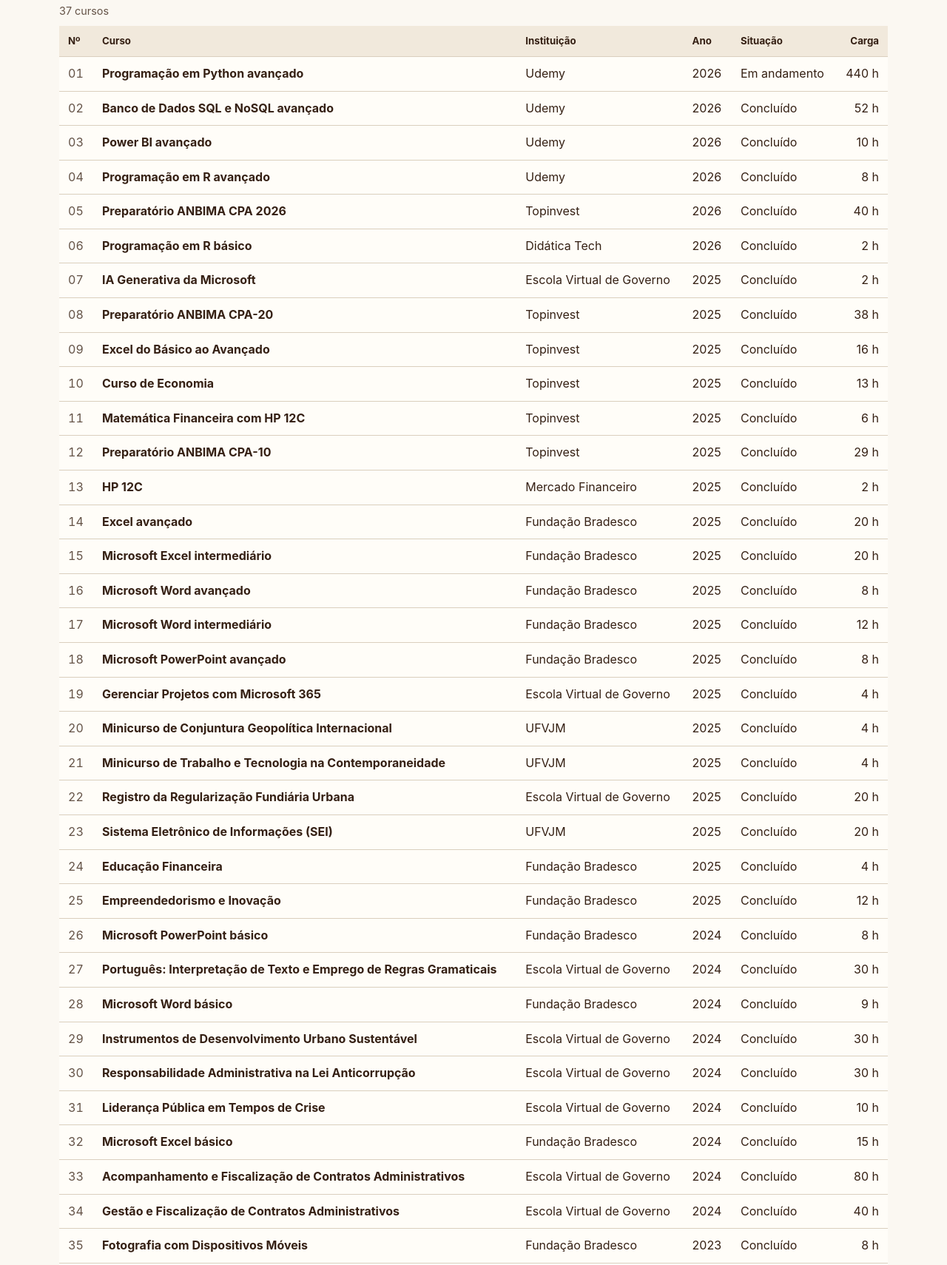
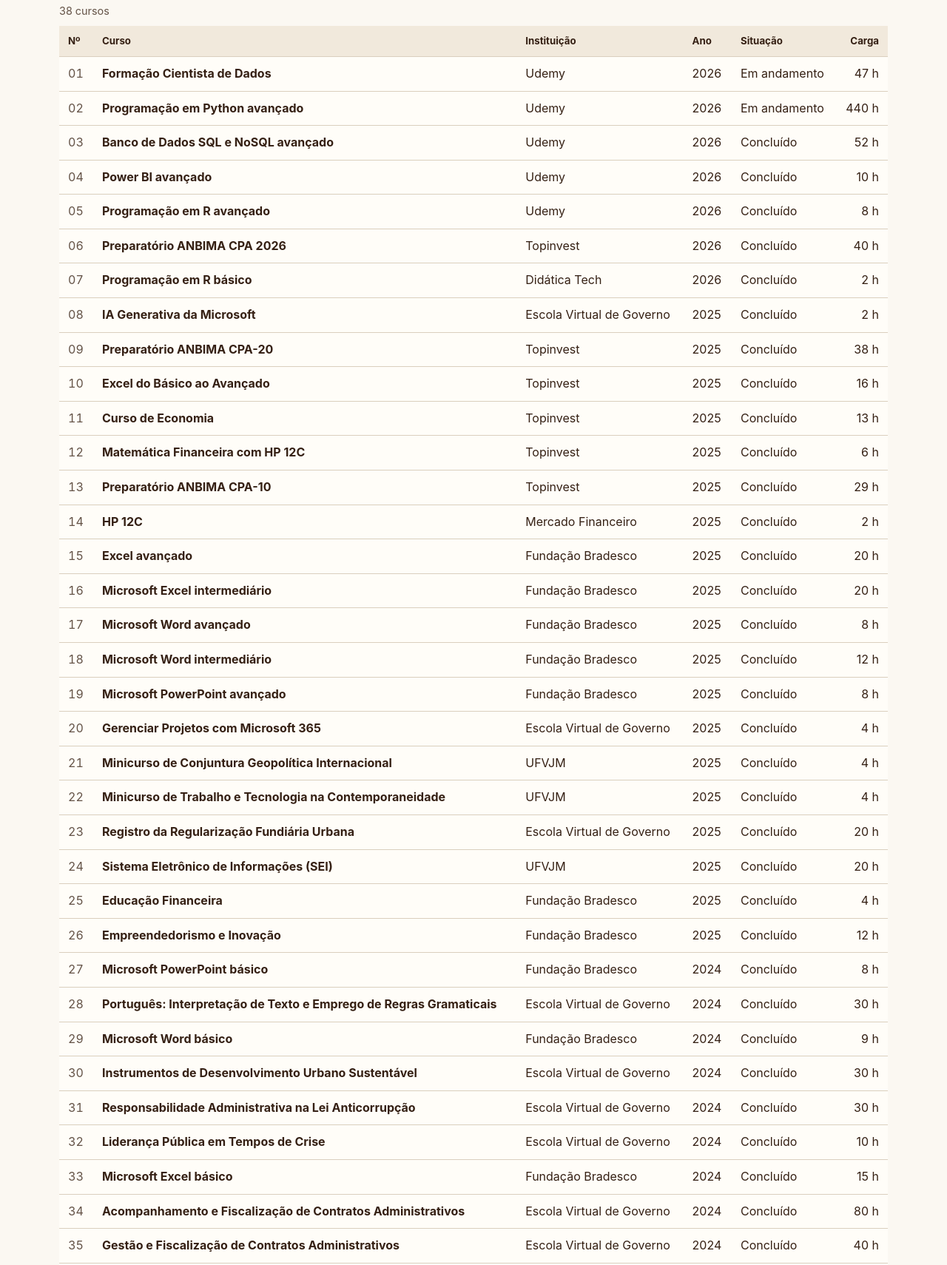
Before and after one commit to cleben-norte/portfolio-curriculo, a plain HTML site: page cursos.html in a window 1280 px wide. Shown: the part 1004-2714 px from the top of the page at 74% size. Drawn offline with Linux system fonts and the light colour scheme.

Commit message:
Adiciona Formação Cientista de Dados da Udemy

```diff
--- a/cursos.html
+++ b/cursos.html
@@ -27,9 +27,9 @@
 <dl class="stats">
 <div class="stat"><dt>Horas de cursos concluídos</dt><dd>622 h</dd></div>
 <div class="stat"><dt>Cursos que somam horas</dt><dd>36</dd></div>
-<div class="stat"><dt>Cursos listados</dt><dd>37</dd></div>
+<div class="stat"><dt>Cursos listados</dt><dd>38</dd></div>
 </dl>
-<p class="note">As 440 h de Python avançado correspondem à carga prevista do curso em andamento. A entrada repetida de Liderança Pública foi contada uma vez.</p>
+<p class="note">As 487 h dos dois cursos em andamento ficam fora do total de horas concluídas. A entrada repetida de Liderança Pública foi contada uma vez.</p>
 </div></section>
 <section class="section"><div class="wrap">
 <div class="section-head"><h2 id="lista">Lista de cursos</h2></div>
@@ -38,45 +38,46 @@
 <label>Ano<select id="ano"><option value="">Todos os anos</option><option>2026</option><option>2025</option><option>2024</option><option>2023</option></select></label>
 <label>Situação<select id="situacao"><option value="">Todas as situações</option><option value="feito">Concluído</option><option value="curso">Em andamento</option></select></label>
 </div>
-<p id="resultado" class="result" role="status">37 cursos</p>
+<p id="resultado" class="result" role="status">38 cursos</p>
 <table aria-labelledby="lista"><thead><tr><th scope="col">Nº</th><th scope="col">Curso</th><th scope="col" class="wide">Instituição</th><th scope="col" class="wide">Ano</th><th scope="col" class="wide">Situação</th><th scope="col" class="hour">Carga</th></tr></thead><tbody>
-<tr data-year="2026" data-status="curso"><td class="nr">01</td><th scope="row">Programação em Python avançado<span class="mobile-meta">Udemy · 2026 · Em andamento</span></th><td class="wide">Udemy</td><td class="wide">2026</td><td class="wide">Em andamento</td><td class="hour">440 h</td></tr>
-<tr data-year="2026" data-status="feito"><td class="nr">02</td><th scope="row">Banco de Dados SQL e NoSQL avançado<span class="mobile-meta">Udemy · 2026 · Concluído</span></th><td class="wide">Udemy</td><td class="wide">2026</td><td class="wide">Concluído</td><td class="hour">52 h</td></tr>
-<tr data-year="2026" data-status="feito"><td class="nr">03</td><th scope="row">Power BI avançado<span class="mobile-meta">Udemy · 2026 · Concluído</span></th><td class="wide">Udemy</td><td class="wide">2026</td><td class="wide">Concluído</td><td class="hour">10 h</td></tr>
-<tr data-year="2026" data-status="feito"><td class="nr">04</td><th scope="row">Programação em R avançado<span class="mobile-meta">Udemy · 2026 · Concluído</span></th><td class="wide">Udemy</td><td class="wide">2026</td><td class="wide">Concluído</td><td class="hour">8 h</td></tr>
-<tr data-year="2026" data-status="feito"><td class="nr">05</td><th scope="row">Preparatório ANBIMA CPA 2026<span class="mobile-meta">Topinvest · 2026 · Concluído</span></th><td class="wide">Topinvest</td><td class="wide">2026</td><td class="wide">Concluído</td><td class="hour">40 h</td></tr>
-<tr data-year="2026" data-status="feito"><td class="nr">06</td><th scope="row">Programação em R básico<span class="mobile-meta">Didática Tech · 2026 · Concluído</span></th><td class="wide">Didática Tech</td><td class="wide">2026</td><td class="wide">Concluído</td><td class="hour">2 h</td></tr>
-<tr data-year="2025" data-status="feito"><td class="nr">07</td><th scope="row">IA Generativa da Microsoft<span class="mobile-meta">Escola Virtual de Governo · 2025 · Concluído</span></th><td class="wide">Escola Virtual de Governo</td><td class="wide">2025</td><td class="wide">Concluído</td><td class="hour">2 h</td></tr>
-<tr data-year="2025" data-status="feito"><td class="nr">08</td><th scope="row">Preparatório ANBIMA CPA-20<span class="mobile-meta">Topinvest · 2025 · Concluído</span></th><td class="wide">Topinvest</td><td class="wide">2025</td><td class="wide">Concluído</td><td class="hour">38 h</td></tr>
-<tr data-year="2025" data-status="feito"><td class="nr">09</td><th scope="row">Excel do Básico ao Avançado<span class="mobile-meta">Topinvest · 2025 · Concluído</span></th><td class="wide">Topinvest</td><td class="wide">2025</td><td class="wide">Concluído</td><td class="hour">16 h</td></tr>
-<tr data-year="2025" data-status="feito"><td class="nr">10</td><th scope="row">Curso de Economia<span class="mobile-meta">Topinvest · 2025 · Concluído</span></th><td class="wide">Topinvest</td><td class="wide">2025</td><td class="wide">Concluído</td><td class="hour">13 h</td></tr>
-<tr data-year="2025" data-status="feito"><td class="nr">11</td><th scope="row">Matemática Financeira com HP 12C<span class="mobile-meta">Topinvest · 2025 · Concluído</span></th><td class="wide">Topinvest</td><td class="wide">2025</td><td class="wide">Concluído</td><td class="hour">6 h</td></tr>
-<tr data-year="2025" data-status="feito"><td class="nr">12</td><th scope="row">Preparatório ANBIMA CPA-10<span class="mobile-meta">Topinvest · 2025 · Concluído</span></th><td class="wide">Topinvest</td><td class="wide">2025</td><td class="wide">Concluído</td><td class="hour">29 h</td></tr>
-<tr data-year="2025" data-status="feito"><td class="nr">13</td><th scope="row">HP 12C<span class="mobile-meta">Mercado Financeiro · 2025 · Concluído</span></th><td class="wide">Mercado Financeiro</td><td class="wide">2025</td><td class="wide">Concluído</td><td class="hour">2 h</td></tr>
-<tr data-year="2025" data-status="feito"><td class="nr">14</td><th scope="row">Excel avançado<span class="mobile-meta">Fundação Bradesco · 2025 · Concluído</span></th><td class="wide">Fundação Bradesco</td><td class="wide">2025</td><td class="wide">Concluído</td><td class="hour">20 h</td></tr>
-<tr data-year="2025" data-status="feito"><td class="nr">15</td><th scope="row">Microsoft Excel intermediário<span class="mobile-meta">Fundação Bradesco · 2025 · Concluído</span></th><td class="wide">Fundação Bradesco</td><td class="wide">2025</td><td class="wide">Concluído</td><td class="hour">20 h</td></tr>
-<tr data-year="2025" data-status="feito"><td class="nr">16</td><th scope="row">Microsoft Word avançado<span class="mobile-meta">Fundação Bradesco · 2025 · Concluído</span></th><td class="wide">Fundação Bradesco</td><td class="wide">2025</td><td class="wide">Concluído</td><td class="hour">8 h</td></tr>
-<tr data-year="2025" data-status="feito"><td class="nr">17</td><th scope="row">Microsoft Word intermediário<span class="mobile-meta">Fundação Bradesco · 2025 · Concluído</span></th><td class="wide">Fundação Bradesco</td><td class="wide">2025</td><td class="wide">Concluído</td><td class="hour">12 h</td></tr>
-<tr data-year="2025" data-status="feito"><td class="nr">18</td><th scope="row">Microsoft PowerPoint avançado<span class="mobile-meta">Fundação Bradesco · 2025 · Concluído</span></th><td class="wide">Fundação Bradesco</td><td class="wide">2025</td><td class="wide">Concluído</td><td class="hour">8 h</td></tr>
-<tr data-year="2025" data-status="feito"><td class="nr">19</td><th scope="row">Gerenciar Projetos com Microsoft 365<span class="mobile-meta">Escola Virtual de Governo · 2025 · Concluído</span></th><td class="wide">Escola Virtual de Governo</td><td class="wide">2025</td><td class="wide">Concluído</td><td class="hour">4 h</td></tr>
-<tr data-year="2025" data-status="feito"><td class="nr">20</td><th scope="row">Minicurso de Conjuntura Geopolítica Internacional<span class="mobile-meta">UFVJM · 2025 · Concluído</span></th><td class="wide">UFVJM</td><td class="wide">2025</td><td class="wide">Concluído</td><td class="hour">4 h</td></tr>
-<tr data-year="2025" data-status="feito"><td class="nr">21</td><th scope="row">Minicurso de Trabalho e Tecnologia na Contemporaneidade<span class="mobile-meta">UFVJM · 2025 · Concluído</span></th><td class="wide">UFVJM</td><td class="wide">2025</td><td class="wide">Concluído</td><td class="hour">4 h</td></tr>
-<tr data-year="2025" data-status="feito"><td class="nr">22</td><th scope="row">Registro da Regularização Fundiária Urbana<span class="mobile-meta">Escola Virtual de Governo · 2025 · Concluído</span></th><td class="wide">Escola Virtual de Governo</td><td class="wide">2025</td><td class="wide">Concluído</td><td class="hour">20 h</td></tr>
-<tr data-year="2025" data-status="feito"><td class="nr">23</td><th scope="row">Sistema Eletrônico de Informações (SEI)<span class="mobile-meta">UFVJM · 2025 · Concluído</span></th><td class="wide">UFVJM</td><td class="wide">2025</td><td class="wide">Concluído</td><td class="hour">20 h</td></tr>
-<tr data-year="2025" data-status="feito"><td class="nr">24</td><th scope="row">Educação Financeira<span class="mobile-meta">Fundação Bradesco · 2025 · Concluído</span></th><td class="wide">Fundação Bradesco</td><td class="wide">2025</td><td class="wide">Concluído</td><td class="hour">4 h</td></tr>
-<tr data-year="2025" data-status="feito"><td class="nr">25</td><th scope="row">Empreendedorismo e Inovação<span class="mobile-meta">Fundação Bradesco · 2025 · Concluído</span></th><td class="wide">Fundação Bradesco</td><td class="wide">2025</td><td class="wide">Concluído</td><td class="hour">12 h</td></tr>
-<tr data-year="2024" data-status="feito"><td class="nr">26</td><th scope="row">Microsoft PowerPoint básico<span class="mobile-meta">Fundação Bradesco · 2024 · Concluído</span></th><td class="wide">Fundação Bradesco</td><td class="wide">2024</td><td class="wide">Concluído</td><td class="hour">8 h</td></tr>
-<tr data-year="2024" data-status="feito"><td class="nr">27</td><th scope="row">Português: Interpretação de Texto e Emprego de Regras Gramaticais<span class="mobile-meta">Escola Virtual de Governo · 2024 · Concluído</span></th><td class="wide">Escola Virtual de Governo</td><td class="wide">2024</td><td class="wide">Concluído</td><td class="hour">30 h</td></tr>
-<tr data-year="2024" data-status="feito"><td class="nr">28</td><th scope="row">Microsoft Word básico<span class="mobile-meta">Fundação Bradesco · 2024 · Concluído</span></th><td class="wide">Fundação Bradesco</td><td class="wide">2024</td><td class="wide">Concluído</td><td class="hour">9 h</td></tr>
-<tr data-year="2024" data-status="feito"><td class="nr">29</td><th scope="row">Instrumentos de Desenvolvimento Urbano Sustentável<span class="mobile-meta">Escola Virtual de Governo · 2024 · Concluído</span></th><td class="wide">Escola Virtual de Governo</td><td class="wide">2024</td><td class="wide">Concluído</td><td class="hour">30 h</td></tr>
-<tr data-year="2024" data-status="feito"><td class="nr">30</td><th scope="row">Responsabilidade Administrativa na Lei Anticorrupção<span class="mobile-meta">Escola Virtual de Governo · 2024 · Concluído</span></th><td class="wide">Escola Virtual de Governo</td><td class="wide">2024</td><td class="wide">Concluído</td><td class="hour">30 h</td></tr>
-<tr data-year="2024" data-status="feito"><td class="nr">31</td><th scope="row">Liderança Pública em Tempos de Crise<span class="mobile-meta">Escola Virtual de Governo · 2024 · Concluído</span></th><td class="wide">Escola Virtual de Governo</td><td class="wide">2024</td><td class="wide">Concluído</td><td class="hour">10 h</td></tr>
-<tr data-year="2024" data-status="feito"><td class="nr">32</td><th scope="row">Microsoft Excel básico<span class="mobile-meta">Fundação Bradesco · 2024 · Concluído</span></th><td class="wide">Fundação Bradesco</td><td class="wide">2024</td><td class="wide">Concluído</td><td class="hour">15 h</td></tr>
-<tr data-year="2024" data-status="feito"><td class="nr">33</td><th scope="row">Acompanhamento e Fiscalização de Contratos Administrativos<span class="mobile-meta">Escola Virtual de Governo · 2024 · Concluído</span></th><td class="wide">Escola Virtual de Governo</td><td class="wide">2024</td><td class="wide">Concluído</td><td class="hour">80 h</td></tr>
-<tr data-year="2024" data-status="feito"><td class="nr">34</td><th scope="row">Gestão e Fiscalização de Contratos Administrativos<span class="mobile-meta">Escola Virtual de Governo · 2024 · Concluído</span></th><td class="wide">Escola Virtual de Governo</td><td class="wide">2024</td><td class="wide">Concluído</td><td class="hour">40 h</td></tr>
-<tr data-year="2023" data-status="feito"><td class="nr">35</td><th scope="row">Fotografia com Dispositivos Móveis<span class="mobile-meta">Fundação Bradesco · 2023 · Concluído</span></th><td class="wide">Fundação Bradesco</td><td class="wide">2023</td><td class="wide">Concluído</td><td class="hour">8 h</td></tr>
-<tr data-year="2023" data-status="feito"><td class="nr">36</td><th scope="row">Fundamentos do Design Gráfico<span class="mobile-meta">Fundação Bradesco · 2023 · Concluído</span></th><td class="wide">Fundação Bradesco</td><td class="wide">2023</td><td class="wide">Concluído</td><td class="hour">6 h</td></tr>
-<tr data-year="2023" data-status="feito"><td class="nr">37</td><th scope="row">Lei Geral de Proteção de Dados (LGPD)<span class="mobile-meta">Fundação Bradesco · 2023 · Concluído</span></th><td class="wide">Fundação Bradesco</td><td class="wide">2023</td><td class="wide">Concluído</td><td class="hour">2 h</td></tr>
+<tr data-year="2026" data-status="curso"><td class="nr">01</td><th scope="row">Formação Cientista de Dados<span class="mobile-meta">Udemy · 2026 · Em andamento</span></th><td class="wide">Udemy</td><td class="wide">2026</td><td class="wide">Em andamento</td><td class="hour">47 h</td></tr>
+<tr data-year="2026" data-status="curso"><td class="nr">02</td><th scope="row">Programação em Python avançado<span class="mobile-meta">Udemy · 2026 · Em andamento</span></th><td class="wide">Udemy</td><td class="wide">2026</td><td class="wide">Em andamento</td><td class="hour">440 h</td></tr>
+<tr data-year="2026" data-status="feito"><td class="nr">03</td><th scope="row">Banco de Dados SQL e NoSQL avançado<span class="mobile-meta">Udemy · 2026 · Concluído</span></th><td class="wide">Udemy</td><td class="wide">2026</td><td class="wide">Concluído</td><td class="hour">52 h</td></tr>
+<tr data-year="2026" data-status="feito"><td class="nr">04</td><th scope="row">Power BI avançado<span class="mobile-meta">Udemy · 2026 · Concluído</span></th><td class="wide">Udemy</td><td class="wide">2026</td><td class="wide">Concluído</td><td class="hour">10 h</td></tr>
+<tr data-year="2026" data-status="feito"><td class="nr">05</td><th scope="row">Programação em R avançado<span class="mobile-meta">Udemy · 2026 · Concluído</span></th><td class="wide">Udemy</td><td class="wide">2026</td><td class="wide">Concluído</td><td class="hour">8 h</td></tr>
+<tr data-year="2026" data-status="feito"><td class="nr">06</td><th scope="row">Preparatório ANBIMA CPA 2026<span class="mobile-meta">Topinvest · 2026 · Concluído</span></th><td class="wide">Topinvest</td><td class="wide">2026</td><td class="wide">Concluído</td><td class="hour">40 h</td></tr>
+<tr data-year="2026" data-status="feito"><td class="nr">07</td><th scope="row">Programação em R básico<span class="mobile-meta">Didática Tech · 2026 · Concluído</span></th><td class="wide">Didática Tech</td><td class="wide">2026</td><td class="wide">Concluído</td><td class="hour">2 h</td></tr>
+<tr data-year="2025" data-status="feito"><td class="nr">08</td><th scope="row">IA Generativa da Microsoft<span class="mobile-meta">Escola Virtual de Governo · 2025 · Concluído</span></th><td class="wide">Escola Virtual de Governo</td><td class="wide">2025</td><td class="wide">Concluído</td><td class="hour">2 h</td></tr>
+<tr data-year="2025" data-status="feito"><td class="nr">09</td><th scope="row">Preparatório ANBIMA CPA-20<span class="mobile-meta">Topinvest · 2025 · Concluído</span></th><td class="wide">Topinvest</td><td class="wide">2025</td><td class="wide">Concluído</td><td class="hour">38 h</td></tr>
+<tr data-year="2025" data-status="feito"><td class="nr">10</td><th scope="row">Excel do Básico ao Avançado<span class="mobile-meta">Topinvest · 2025 · Concluído</span></th><td class="wide">Topinvest</td><td class="wide">2025</td><td class="wide">Concluído</td><td class="hour">16 h</td></tr>
+<tr data-year="2025" data-status="feito"><td class="nr">11</td><th scope="row">Curso de Economia<span class="mobile-meta">Topinvest · 2025 · Concluído</span></th><td class="wide">Topinvest</td><td class="wide">2025</td><td class="wide">Concluído</td><td class="hour">13 h</td></tr>
+<tr data-year="2025" data-status="feito"><td class="nr">12</td><th scope="row">Matemática Financeira com HP 12C<span class="mobile-meta">Topinvest · 2025 · Concluído</span></th><td class="wide">Topinvest</td><td class="wide">2025</td><td class="wide">Concluído</td><td class="hour">6 h</td></tr>
+<tr data-year="2025" data-status="feito"><td class="nr">13</td><th scope="row">Preparatório ANBIMA CPA-10<span class="mobile-meta">Topinvest · 2025 · Concluído</span></th><td class="wide">Topinvest</td><td class="wide">2025</td><td class="wide">Concluído</td><td class="hour">29 h</td></tr>
+<tr data-year="2025" data-status="feito"><td class="nr">14</td><th scope="row">HP 12C<span class="mobile-meta">Mercado Financeiro · 2025 · Concluído</span></th><td class="wide">Mercado Financeiro</td><td class="wide">2025</td><td class="wide">Concluído</td><td class="hour">2 h</td></tr>
+<tr data-year="2025" data-status="feito"><td class="nr">15</td><th scope="row">Excel avançado<span class="mobile-meta">Fundação Bradesco · 2025 · Concluído</span></th><td class="wide">Fundação Bradesco</td><td class="wide">2025</td><td class="wide">Concluído</td><td class="hour">20 h</td></tr>
+<tr data-year="2025" data-status="feito"><td class="nr">16</td><th scope="row">Microsoft Excel intermediário<span class="mobile-meta">Fundação Bradesco · 2025 · Concluído</span></th><td class="wide">Fundação Bradesco</td><td class="wide">2025</td><td class="wide">Concluído</td><td class="hour">20 h</td></tr>
+<tr data-year="2025" data-status="feito"><td class="nr">17</td><th scope="row">Microsoft Word avançado<span class="mobile-meta">Fundação Bradesco · 2025 · Concluído</span></th><td class="wide">Fundação Bradesco</td><td class="wide">2025</td><td class="wide">Concluído</td><td class="hour">8 h</td></tr>
+<tr data-year="2025" data-status="feito"><td class="nr">18</td><th scope="row">Microsoft Word intermediário<span class="mobile-meta">Fundação Bradesco · 2025 · Concluído</span></th><td class="wide">Fundação Bradesco</td><td class="wide">2025</td><td class="wide">Concluído</td><td class="hour">12 h</td></tr>
+<tr data-year="2025" data-status="feito"><td class="nr">19</td><th scope="row">Microsoft PowerPoint avançado<span class="mobile-meta">Fundação Bradesco · 2025 · Concluído</span></th><td class="wide">Fundação Bradesco</td><td class="wide">2025</td><td class="wide">Concluído</td><td class="hour">8 h</td></tr>
+<tr data-year="2025" data-status="feito"><td class="nr">20</td><th scope="row">Gerenciar Projetos com Microsoft 365<span class="mobile-meta">Escola Virtual de Governo · 2025 · Concluído</span></th><td class="wide">Escola Virtual de Governo</td><td class="wide">2025</td><td class="wide">Concluído</td><td class="hour">4 h</td></tr>
+<tr data-year="2025" data-status="feito"><td class="nr">21</td><th scope="row">Minicurso de Conjuntura Geopolítica Internacional<span class="mobile-meta">UFVJM · 2025 · Concluído</span></th><td class="wide">UFVJM</td><td class="wide">2025</td><td class="wide">Concluído</td><td class="hour">4 h</td></tr>
+<tr data-year="2025" data-status="feito"><td class="nr">22</td><th scope="row">Minicurso de Trabalho e Tecnologia na Contemporaneidade<span class="mobile-meta">UFVJM · 2025 · Concluído</span></th><td class="wide">UFVJM</td><td class="wide">2025</td><td class="wide">Concluído</td><td class="hour">4 h</td></tr>
+<tr data-year="2025" data-status="feito"><td class="nr">23</td><th scope="row">Registro da Regularização Fundiária Urbana<span class="mobile-meta">Escola Virtual de Governo · 2025 · Concluído</span></th><td class="wide">Escola Virtual de Governo</td><td class="wide">2025</td><td class="wide">Concluído</td><td class="hour">20 h</td></tr>
+<tr data-year="2025" data-status="feito"><td class="nr">24</td><th scope="row">Sistema Eletrônico de Informações (SEI)<span class="mobile-meta">UFVJM · 2025 · Concluído</span></th><td class="wide">UFVJM</td><td class="wide">2025</td><td class="wide">Concluído</td><td class="hour">20 h</td></tr>
+<tr data-year="2025" data-status="feito"><td class="nr">25</td><th scope="row">Educação Financeira<span class="mobile-meta">Fundação Bradesco · 2025 · Concluído</span></th><td class="wide">Fundação Bradesco</td><td class="wide">2025</td><td class="wide">Concluído</td><td class="hour">4 h</td></tr>
+<tr data-year="2025" data-status="feito"><td class="nr">26</td><th scope="row">Empreendedorismo e Inovação<span class="mobile-meta">Fundação Bradesco · 2025 · Concluído</span></th><td class="wide">Fundação Bradesco</td><td class="wide">2025</td><td class="wide">Concluído</td><td class="hour">12 h</td></tr>
+<tr data-year="2024" data-status="feito"><td class="nr">27</td><th scope="row">Microsoft PowerPoint básico<span class="mobile-meta">Fundação Bradesco · 2024 · Concluído</span></th><td class="wide">Fundação Bradesco</td><td class="wide">2024</td><td class="wide">Concluído</td><td class="hour">8 h</td></tr>
+<tr data-year="2024" data-status="feito"><td class="nr">28</td><th scope="row">Português: Interpretação de Texto e Emprego de Regras Gramaticais<span class="mobile-meta">Escola Virtual de Governo · 2024 · Concluído</span></th><td class="wide">Escola Virtual de Governo</td><td class="wide">2024</td><td class="wide">Concluído</td><td class="hour">30 h</td></tr>
+<tr data-year="2024" data-status="feito"><td class="nr">29</td><th scope="row">Microsoft Word básico<span class="mobile-meta">Fundação Bradesco · 2024 · Concluído</span></th><td class="wide">Fundação Bradesco</td><td class="wide">2024</td><td class="wide">Concluído</td><td class="hour">9 h</td></tr>
+<tr data-year="2024" data-status="feito"><td class="nr">30</td><th scope="row">Instrumentos de Desenvolvimento Urbano Sustentável<span class="mobile-meta">Escola Virtual de Governo · 2024 · Concluído</span></th><td class="wide">Escola Virtual de Governo</td><td class="wide">2024</td><td class="wide">Concluído</td><td class="hour">30 h</td></tr>
+<tr data-year="2024" data-status="feito"><td class="nr">31</td><th scope="row">Responsabilidade Administrativa na Lei Anticorrupção<span class="mobile-meta">Escola Virtual de Governo · 2024 · Concluído</span></th><td class="wide">Escola Virtual de Governo</td><td class="wide">2024</td><td class="wide">Concluído</td><td class="hour">30 h</td></tr>
+<tr data-year="2024" data-status="feito"><td class="nr">32</td><th scope="row">Liderança Pública em Tempos de Crise<span class="mobile-meta">Escola Virtual de Governo · 2024 · Concluído</span></th><td class="wide">Escola Virtual de Governo</td><td class="wide">2024</td><td class="wide">Concluído</td><td class="hour">10 h</td></tr>
+<tr data-year="2024" data-status="feito"><td class="nr">33</td><th scope="row">Microsoft Excel básico<span class="mobile-meta">Fundação Bradesco · 2024 · Concluído</span></th><td class="wide">Fundação Bradesco</td><td class="wide">2024</td><td class="wide">Concluído</td><td class="hour">15 h</td></tr>
+<tr data-year="2024" data-status="feito"><td class="nr">34</td><th scope="row">Acompanhamento e Fiscalização de Contratos Administrativos<span class="mobile-meta">Escola Virtual de Governo · 2024 · Concluído</span></th><td class="wide">Escola Virtual de Governo</td><td class="wide">2024</td><td class="wide">Concluído</td><td class="hour">80 h</td></tr>
+<tr data-year="2024" data-status="feito"><td class="nr">35</td><th scope="row">Gestão e Fiscalização de Contratos Administrativos<span class="mobile-meta">Escola Virtual de Governo · 2024 · Concluído</span></th><td class="wide">Escola Virtual de Governo</td><td class="wide">2024</td><td class="wide">Concluído</td><td class="hour">40 h</td></tr>
+<tr data-year="2023" data-status="feito"><td class="nr">36</td><th scope="row">Fotografia com Dispositivos Móveis<span class="mobile-meta">Fundação Bradesco · 2023 · Concluído</span></th><td class="wide">Fundação Bradesco</td><td class="wide">2023</td><td class="wide">Concluído</td><td class="hour">8 h</td></tr>
+<tr data-year="2023" data-status="feito"><td class="nr">37</td><th scope="row">Fundamentos do Design Gráfico<span class="mobile-meta">Fundação Bradesco · 2023 · Concluído</span></th><td class="wide">Fundação Bradesco</td><td class="wide">2023</td><td class="wide">Concluído</td><td class="hour">6 h</td></tr>
+<tr data-year="2023" data-status="feito"><td class="nr">38</td><th scope="row">Lei Geral de Proteção de Dados (LGPD)<span class="mobile-meta">Fundação Bradesco · 2023 · Concluído</span></th><td class="wide">Fundação Bradesco</td><td class="wide">2023</td><td class="wide">Concluído</td><td class="hour">2 h</td></tr>
 </tbody></table>
 </div></section></main>
 <footer class="foot"><div class="wrap"><p>Cleben do Norte · Teófilo Otoni, MG</p>
```
